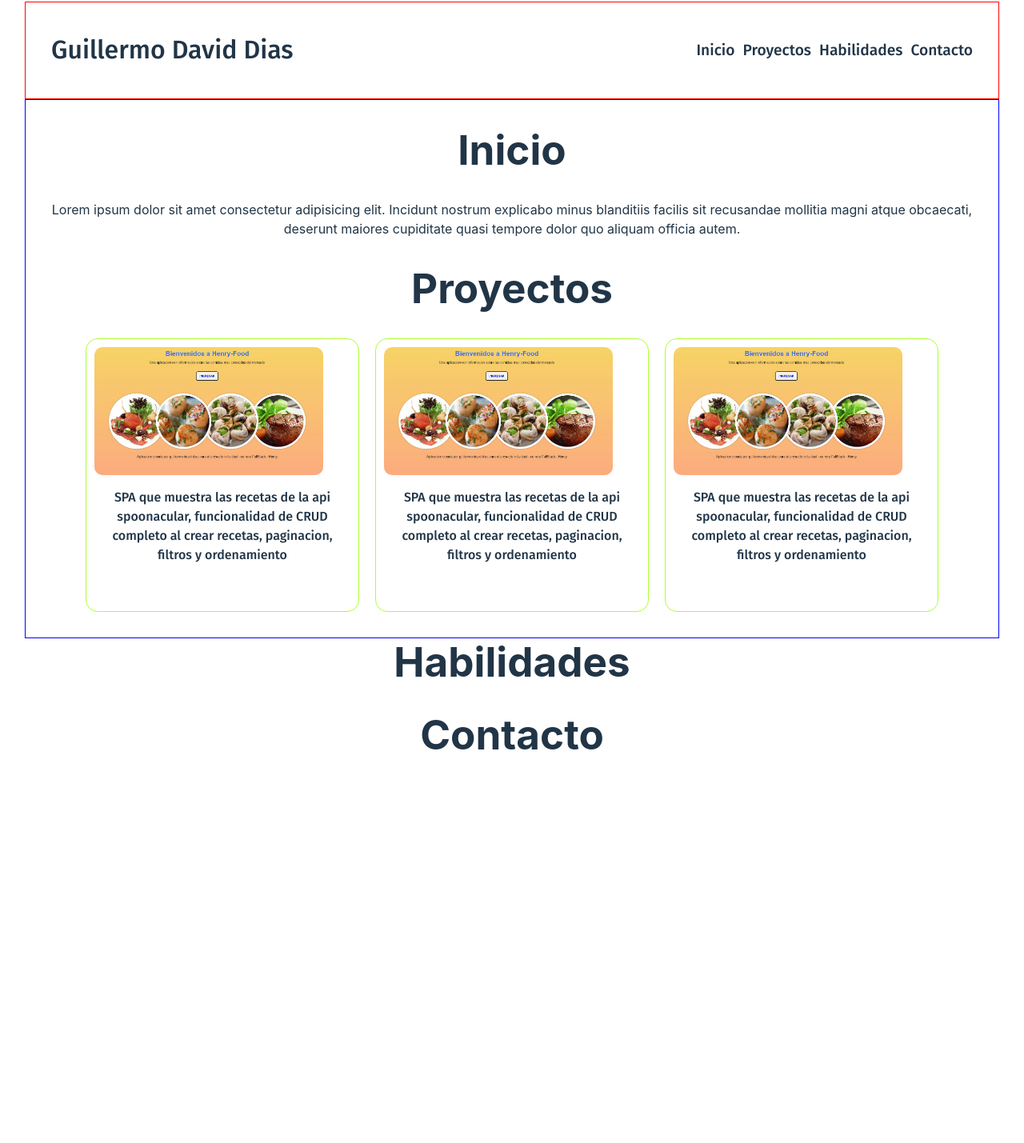
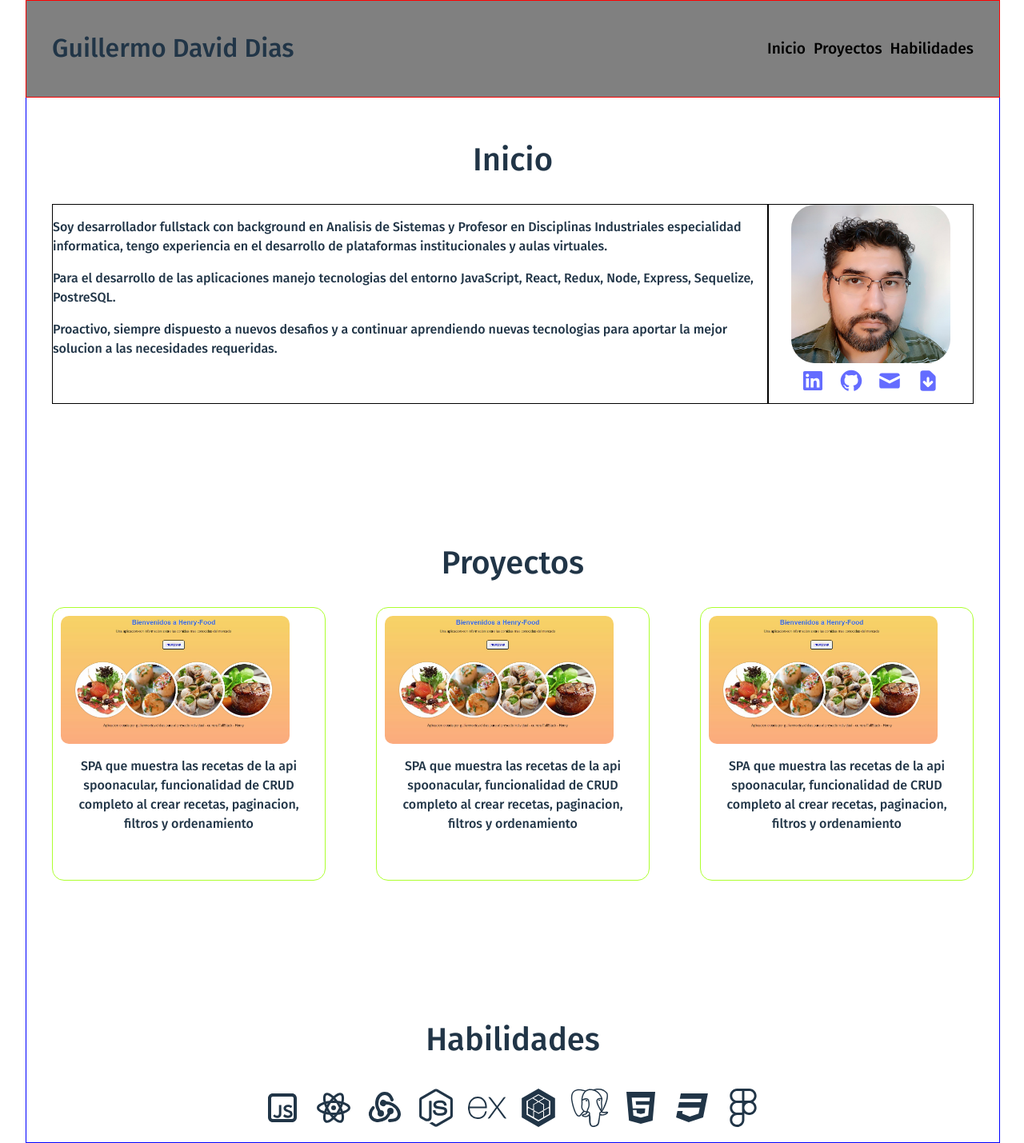
Before and after one commit to GDavidDias/Portfolio, a React (Vite) app in the folder cliente/: page /Home in a window 1280 px wide. Shown: the whole page at 80% size. Before the commit the page ends 949 px from the top, so only its background shows below. Built offline with nearby package versions, Linux system fonts and the light colour scheme.

Commit message:
estilos secciones

```diff
--- a/cliente/package.json
+++ b/cliente/package.json
@@ -13,6 +13,7 @@
     "axios": "^1.4.0",
     "react": "^18.2.0",
     "react-dom": "^18.2.0",
+    "react-icons": "^4.10.1",
     "react-router-dom": "^6.15.0",
     "redux": "^4.2.1",
     "redux-thunk": "^2.4.2"
--- a/cliente/src/App.css
+++ b/cliente/src/App.css
@@ -1,8 +1,11 @@
 #root {
-  max-width: 1280px;
-  margin: 0 auto;
+  /* max-width: 1280px; */
+  /* margin: 0 auto; */
   /* padding: 2rem; */
   text-align: center;
+  max-width: 100%;
+  margin-left: 2rem;
+  margin-right: 2rem;
 }
 
 .logo {
--- a/cliente/src/components/card/Card.jsx
+++ b/cliente/src/components/card/Card.jsx
@@ -5,7 +5,8 @@ const Card = ({proyect}) =>{
     return(
         <div className={style.container}>
             <div className={style.imageCard}>
-                <img src={proyect.image}></img>
+                <a href={proyect.url}><img src={proyect.image}/></a>
+
             </div>
             <div className={style.datosCard}>
                 <p>{proyect.description}</p>
--- a/cliente/src/views/home/Home.jsx
+++ b/cliente/src/views/home/Home.jsx
@@ -1,7 +1,18 @@
 import { useEffect, useState } from 'react';
 import style from './Home.module.css';
 import Card from '../../components/card/Card';
-
+import {
+    RiLinkedinBoxFill,
+    RiGithubFill,
+    RiJavascriptLine,
+    RiReactjsLine,
+    RiHtml5Fill,
+    RiCss3Fill,
+} from "react-icons/ri";
+import {TbBrandRedux} from 'react-icons/tb';
+import {FaNodeJs,FaFileDownload} from 'react-icons/fa';
+import {SiPostgresql,SiSequelize,SiExpress,SiFigma} from 'react-icons/si';
+import {HiMail,HiDocumentDownload} from 'react-icons/hi';
 
 const Home = () =>{
     const[data,setData] = useState();
@@ -26,14 +37,40 @@ const Home = () =>{
 
     return(
         <div className={style.container}>
+            <section id='seccionInicio'>
             <div className={style.Inicio}>
-                <h1>Inicio</h1>
-                <p>
-                    Lorem ipsum dolor sit amet consectetur adipisicing elit. Incidunt nostrum explicabo minus blanditiis facilis sit recusandae mollitia magni atque obcaecati, deserunt maiores cupiditate quasi tempore dolor quo aliquam officia autem.
-                </p>
+                <h1 id='inicio' className={style.espacioInicial}>Inicio</h1>
+                <div className={style.InicioContainer}>
+                    <div className={style.descripcionInicio}>
+                        <p>Soy desarrollador fullstack con background en Analisis de Sistemas y Profesor en Disciplinas Industriales especialidad informatica, tengo experiencia en el desarrollo de plataformas institucionales y aulas virtuales.</p>
+                        <p>Para el desarrollo de las aplicaciones manejo tecnologias del entorno JavaScript, React, Redux, Node, Express, Sequelize, PostreSQL.</p>
+                        <p>Proactivo, siempre dispuesto a nuevos desafios y a continuar aprendiendo nuevas tecnologias para aportar la mejor solucion a las necesidades requeridas.</p>
+
+                    </div>
+                    <div className={style.fotoInicio}>
+                        <img src='../../../assets/imagePerfil/foto_perfil.jpg'></img>
+                        <div>
+                            <a href='https://www.linkedin.com/in/gdd800804/'
+                            ><RiLinkedinBoxFill className={style.iconInicio}/></a>
+
+                            <a href='https://github.com/GDavidDias'
+                            ><RiGithubFill className={style.iconInicio}/></a>
+
+
+                            <a href='guillermo.david.dias@gmail.com'
+                            ><HiMail className={style.iconInicio}/></a>
+
+                            <a href=''
+                            ><HiDocumentDownload className={style.iconInicio}/></a>
+
+                        </div>
+                    </div>
+                </div>
             </div>
+            </section>
+            <section id='seccionProyectos'>
             <div className={style.Proyectos}>
-                <h1>Proyectos</h1>
+                <h1 id='proyectos' className={style.espacioProyectos}>Proyectos</h1>
                 <div className={style.CardsProyectos}>
                     {
                         data?.proyects.map((proyect,index)=>(
@@ -44,12 +81,24 @@ const Home = () =>{
                     }
                 </div>
             </div>
+            </section>
+            <section id='seccionHabilidades'>
             <div className={style.Habilidades}>
-                <h1>Habilidades</h1>
+                <h1 id='habilidades' className={style.espacioHabilidades}>Habilidades</h1>
+                <div className={style.HabilidadesContainer}>
+                    <RiJavascriptLine className={style.iconHabilidades}/>
+                    <RiReactjsLine className={style.iconHabilidades}/>
+                    <TbBrandRedux className={style.iconHabilidades}/>
+                    <FaNodeJs className={style.iconHabilidades}/>
+                    <SiExpress className={style.iconHabilidades}/>
+                    <SiSequelize className={style.iconHabilidades}/>
+                    <SiPostgresql className={style.iconHabilidades}/>
+                    <RiHtml5Fill className={style.iconHabilidades}/>
+                    <RiCss3Fill className={style.iconHabilidades}/>
+                    <SiFigma className={style.iconHabilidades}/>
+                </div>
             </div>
-            <div className={style.Contacto}>
-                <h1>Contacto</h1>
-            </div>
+            </section>
         </div>
     )
 };
--- a/cliente/src/views/home/Home.module.css
+++ b/cliente/src/views/home/Home.module.css
@@ -1,13 +1,67 @@
 .container{
     border: 1px solid blue;
-    height: 84vh;
+    /* height: 84vh; */
     width: 90vw;
     padding-left: 2rem;
     padding-right: 2rem;
+    /* margin-top:115px; */
+}
+.espacioInicial{
+    padding-top: 9rem;
+}
+.content section:hover {
+    transform: translateY(-10px);
+    opacity: 1;
+}
+.container h1{
+    font-family: 'Fira Sans', sans-serif;
+    font-size: 2.5rem;
 }
 .CardsProyectos{
     display: flex;
     flex-direction: row;
-    justify-content: center;
+    justify-content: space-between;
     gap: 20px;
 }
+.InicioContainer{
+    display: flex;
+    flex-direction: row;
+    /* margin-left: 30px;
+    margin-right: 30px; */
+}
+.descripcionInicio{
+    border: 1px solid black;
+    width: 70vw;
+    text-align: left;
+}
+.fotoInicio{
+    border: 1px solid black;
+    width: 20vw;
+}
+.fotoInicio img{
+    max-width: 80%;
+    max-height: 80%;
+    border-radius: 15%;
+}
+.descripcionInicio p{
+    font-family: 'Fira Sans', sans-serif;
+    font-size: 1rem;
+}
+.iconInicio{
+    font-size: 2rem;
+    margin-left: 0.5rem;
+    margin-right: 0.5rem;
+}
+.espacioProyectos{
+    padding-top: 9rem;
+}
+.espacioHabilidades{
+    padding-top: 9rem;
+}
+.HabilidadesContainer{
+    font-size: 3rem;
+}
+.iconHabilidades{
+    margin-left: 0.5rem;
+    margin-right: 0.5rem;
+}
--- a/cliente/src/views/navbar/Navbar.jsx
+++ b/cliente/src/views/navbar/Navbar.jsx
@@ -8,10 +8,9 @@ const Navbar = () =>{
                 <h1>Guillermo David Dias</h1>
             </div>
             <div className={style.menu}>
-                <h3>Inicio</h3>
-                <h3>Proyectos</h3>
-                <h3>Habilidades</h3>
-                <h3>Contacto</h3>
+                <a href='#seccionInicio'><h3>Inicio</h3></a>
+                <a href='#seccionProyectos'><h3>Proyectos</h3></a>
+                <a href='#seccionHabilidades'><h3>Habilidades</h3></a>
             </div>
         </div>
     )
--- a/cliente/src/views/navbar/Navbar.module.css
+++ b/cliente/src/views/navbar/Navbar.module.css
@@ -8,6 +8,10 @@
     padding-left: 2rem;
     padding-right: 2rem;
     align-items: center;
+    position: fixed;
+    z-index: 1;
+    top: 0;
+    background-color: grey;
 }
 .name h1{
     font-size: 2rem;
@@ -23,3 +27,7 @@
     font-size: 1.2rem;
     font-family: 'Fira Sans', sans-serif;
 }
+.menu a{
+    text-decoration: none;
+    color: black;
+}
```
Also changed, not shown: cliente/assets/imagePerfil/foto_perfil.jpg (added), 1 other file (tests, documents, lock files or other folders).
